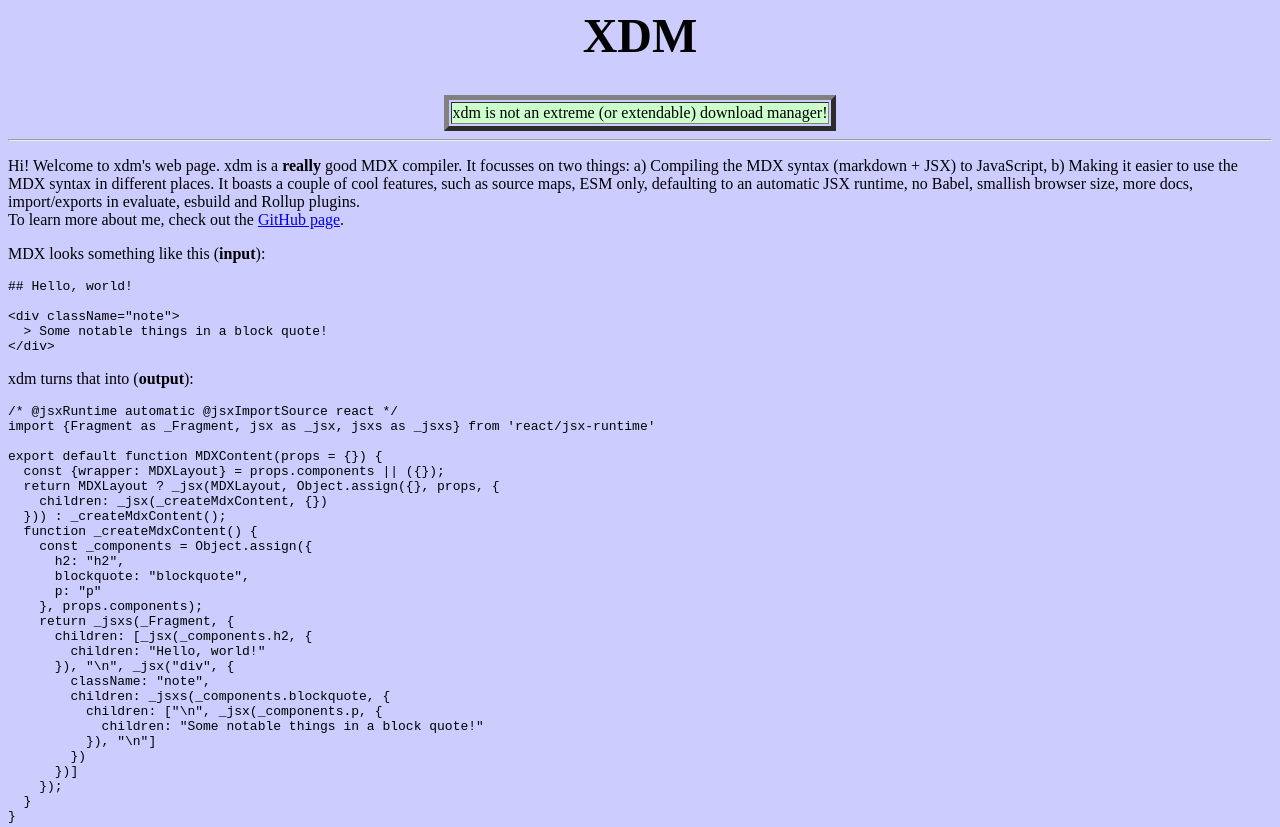
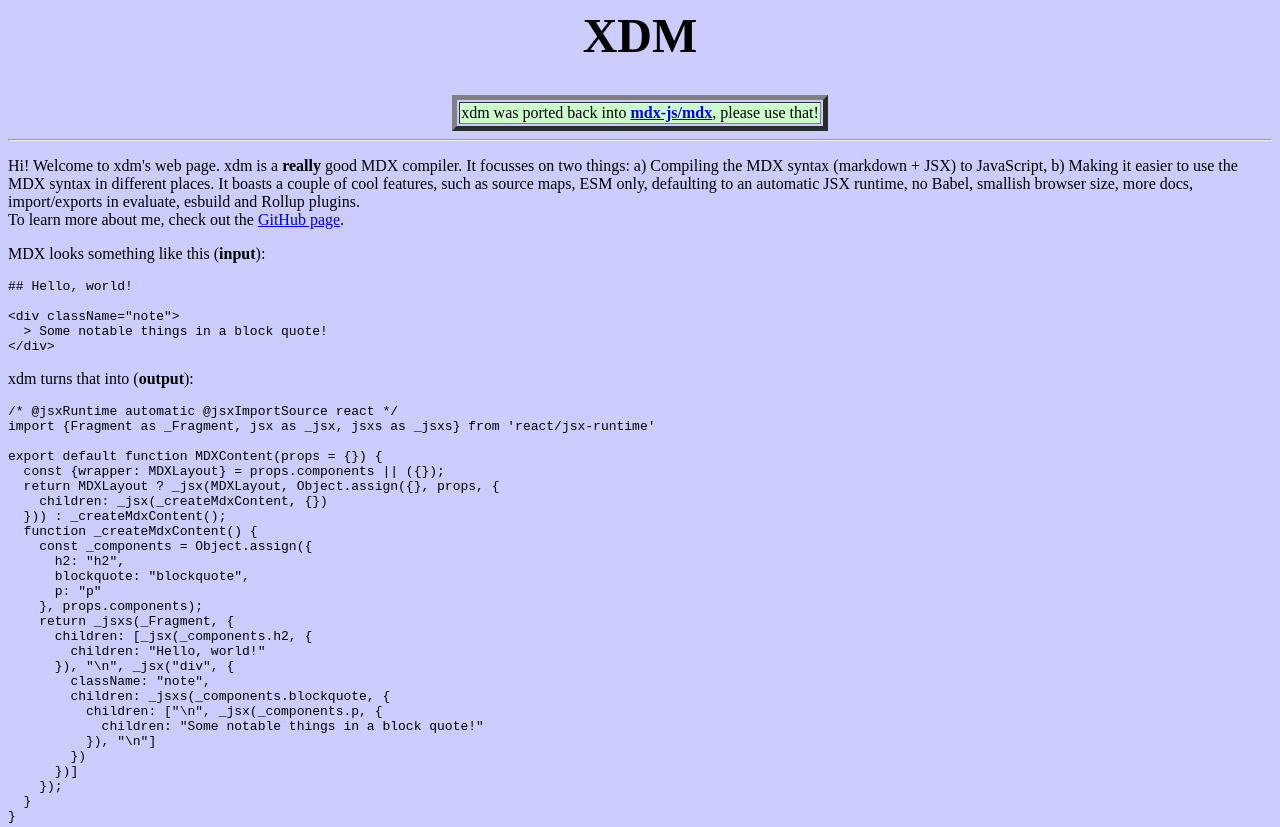
Before and after one commit to wooorm/xdm, a plain HTML site: page index.html in a window 1280 px wide. Shown: the top 827 px of the page. Drawn offline with Linux system fonts and the light colour scheme.

Commit message:
Add link

```diff
--- a/index.html
+++ b/index.html
@@ -10,7 +10,7 @@
 <TABLE border="5">
   <TBODY>
     <TR>
-      <TD BGCOLOR="#CCFFCC">xdm is not an extreme (or extendable) download manager!</TD>
+      <TD BGCOLOR="#CCFFCC">xdm was ported back into <A HREF=https://github.com/mdx-js/mdx><B>mdx-js/mdx</B></A>, please use that!</TD>
     </TR>
   </TBODY>
 </TABLE>
```
